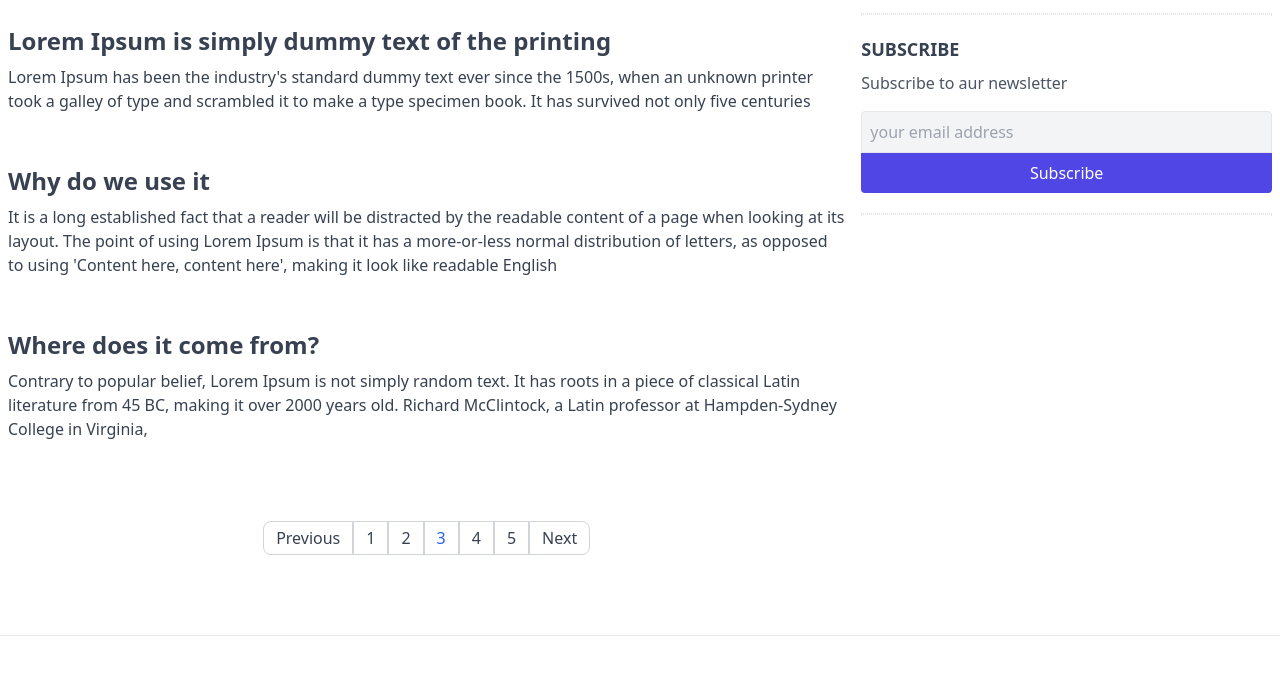
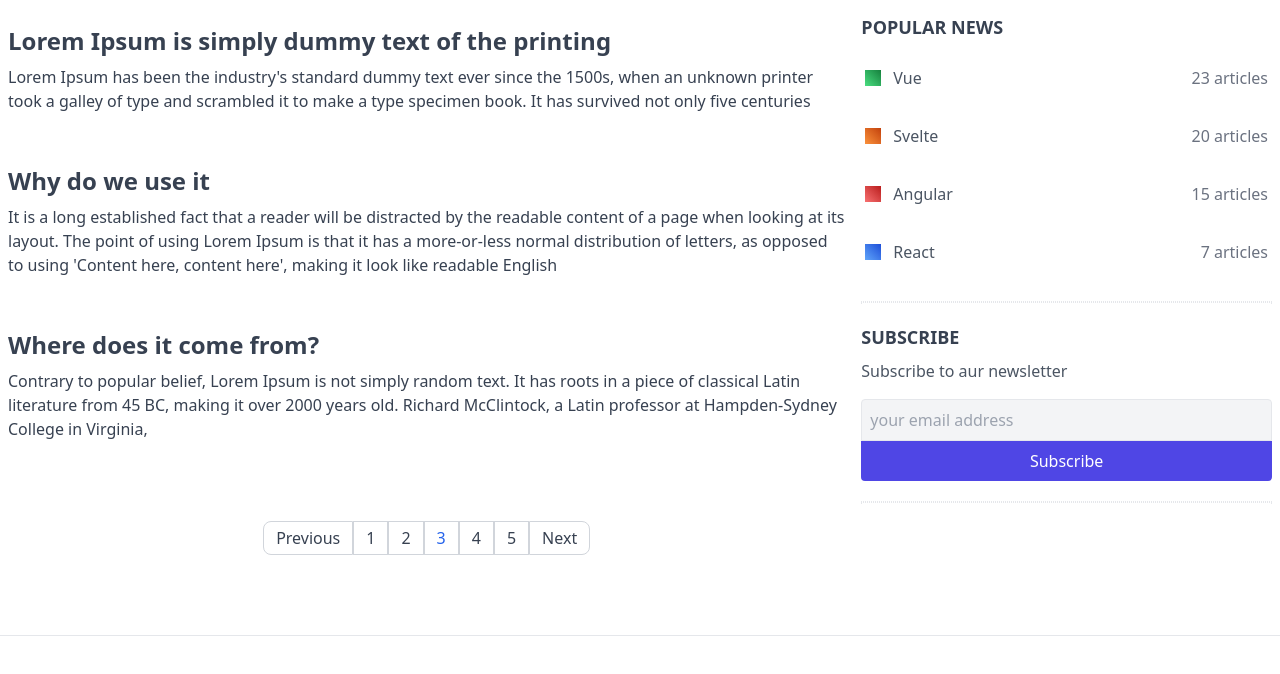
Before and after one commit to Viacheslav-ua/tailwind-course, a website: page index.html in a window 1280 px wide. Shown: the part 494-1168 px from the top of the page. Drawn offline with nearby package versions, Linux system fonts and the light colour scheme; files that its build step writes are made by us from their sources.

Commit message:
gradient

```diff
--- a/index.html
+++ b/index.html
@@ -57,7 +57,7 @@
       </div>
       <!-- banners -->
       <section class="px-2 flex space-x-2">
-        <a class="w-2/3 bg-violet-300 h-96 mb-4 relative rounded inline-block overflow-hidden" href="#">
+        <a class="w-2/3 bg-purple-300 h-96 mb-4 relative rounded inline-block overflow-hidden" href="#">
           <div class="p-4 absolute bottom-0 left-0 z-20">
             <h2 class="text-4xl font-semibold text-gray-100 leading-tight">
               Lorem ipsum dolor dignissimos laborum laboriosam molestiae!
@@ -141,6 +141,42 @@
           </div>
         </div>
         <div class="w-1/3 px-2">
+
+          <!-- Popular News -->
+          <div class="mb-5">
+            <h5 class="font-bold text-lg uppercase text-gray-700 mb-2">Popular News</h5>
+            <ul>
+              <li class="px-1 py-4 border-y border-white hover:border-gray-200">
+                <a class="flex items-center text-gray-600" href="#">
+                  <span class="inline-block h-4 w-4 mr-3 bg-gradient-to-tr from-green-400 to-green-700"></span>
+                  Vue
+                  <span class="text-gray-500 ml-auto">23 articles</span>
+                </a>
+              </li>
+              <li class="px-1 py-4 border-y border-white hover:border-gray-200">
+                <a class="flex items-center text-gray-600" href="#">
+                  <span class="inline-block h-4 w-4 mr-3 bg-gradient-to-tr from-orange-400 to-orange-700"></span>
+                  Svelte
+                  <span class="text-gray-500 ml-auto">20 articles</span>
+                </a>
+              </li>
+              <li class="px-1 py-4 border-y border-white hover:border-gray-200">
+                <a class="flex items-center text-gray-600" href="#">
+                  <span class="inline-block h-4 w-4 mr-3 bg-gradient-to-tr from-red-400 to-red-700"></span>
+                  Angular
+                  <span class="text-gray-500 ml-auto">15 articles</span>
+                </a>
+              </li>
+              <li class="px-1 py-4 border-y border-white hover:border-gray-200">
+                <a class="flex items-center text-gray-600" href="#">
+                  <span class="inline-block h-4 w-4 mr-3 bg-gradient-to-tr from-blue-400 to-blue-700"></span>
+                  React
+                  <span class="text-gray-500 ml-auto">7 articles</span>
+                </a>
+              </li>
+            </ul>
+          </div>
+
           <!-- divider -->
           <div class="border border-dotted"></div>
 
```
